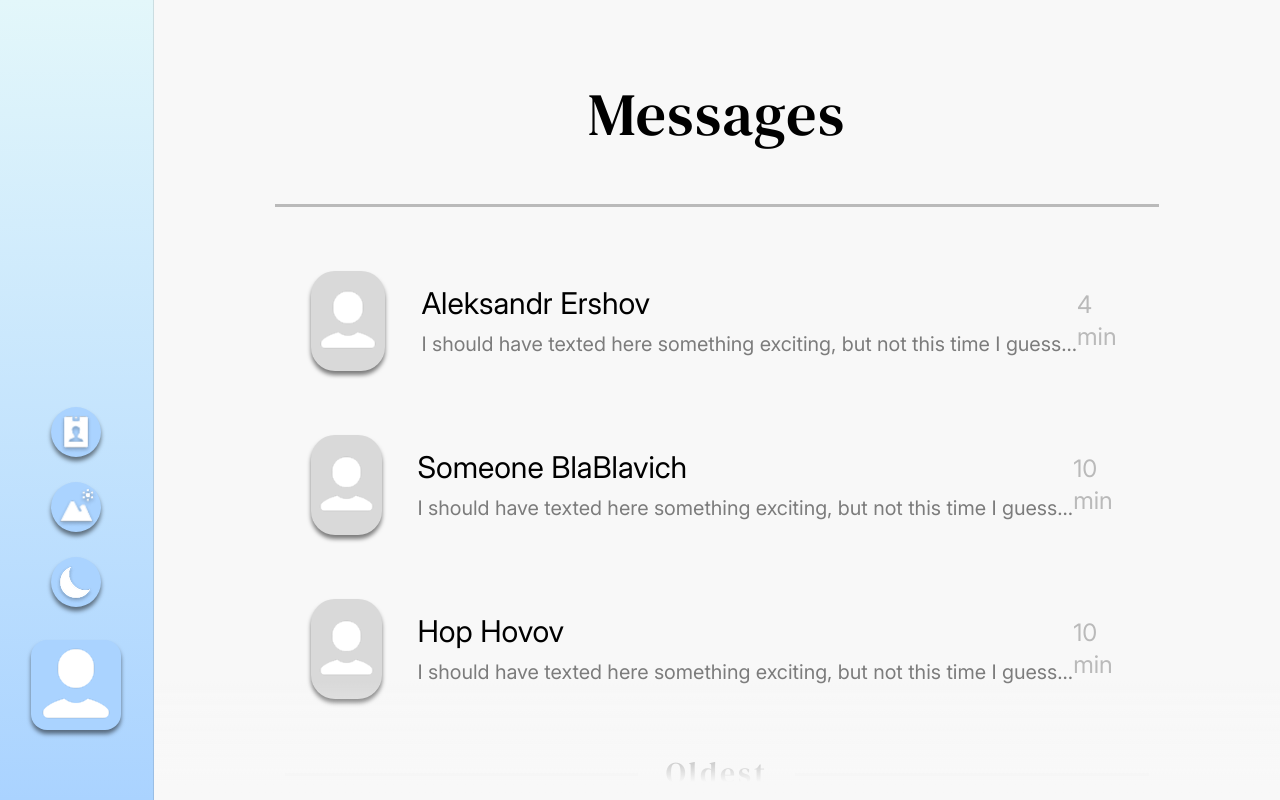
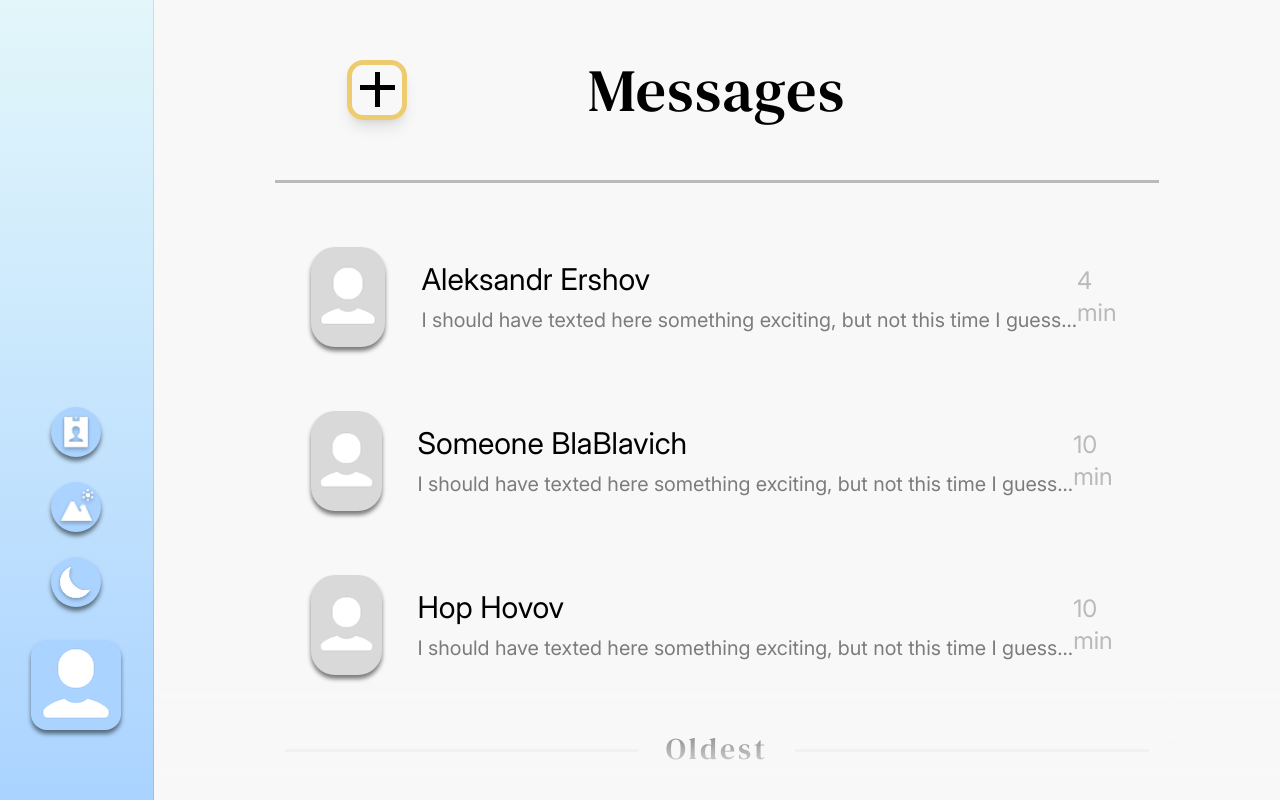
Before and after one commit to AleksandrRise/SkyChat, a React (Vite) app in the folder SkyChat/: page / in a window 1280 px wide. Built offline with nearby package versions, Linux system fonts and the light colour scheme.

Commit message:
Added an add button and styled it

```diff
--- a/SkyChat/src/assets/globals.css
+++ b/SkyChat/src/assets/globals.css
@@ -19,7 +19,8 @@
     /* Colors */
     --color-primary: #AAD3FF;
     --color-secondary: #E3F7FA;
-    --color-accent: #FDC500;
+    --color-accent1: #FDC500;
+    --color-accent2: #EDCC6F;
     --color-textColor: #000000;
     --color-success: #5BB35B;
     --color-error: #F5003D;
@@ -63,5 +64,25 @@
         right: 10px;
     }
 
+    /* When hovered */
+    .addBtnProps:hover { /* Button's Background */
+        @apply bg-accent2 cursor-pointer;
+        box-shadow: 0 0 5px #EDCC6F,
+        0 0 25px #EDCC6F;
+    }
+    .addBtnProps::before { /* Horizontal Line */
+        content: "";
+        @apply absolute top-5 left-2 bg-black w-8.75 h-1.25
+    }
+    .addBtnProps::after { /* Vertical Line */
+        content: "";
+        @apply absolute top-1.75 left-5.75 bg-black w-1.25 h-8.75
+    }
+    .addBtnProps:hover::before { /* Horizontal Line */
+        @apply bg-white
+    }
+    .addBtnProps:hover::after { /* Vertical Line */
+        @apply bg-white
+    }
 
 }
--- a/SkyChat/src/pages/HomeScreen/Header.tsx
+++ b/SkyChat/src/pages/HomeScreen/Header.tsx
@@ -1,8 +1,9 @@
 // Returns a component with an Add User Button and Messages title
 export default function Header() {
-    return <header>
-        <button></button>
-        <h1 className="font-primary text-6xl text-center pb-15 border-b-3
-        border-black/25 tracking-wide">Messages</h1>
+    return <header className="pb-15 border-b-3 border-black/25 relative">
+        <button className="w-15 h-15 bg-transparent rounded-2xl absolute
+        border-5 border-accent2 shadow-lg transition-all addBtnProps
+        left-18 top-0"></button>
+        <h1 className="font-primary text-6xl text-center tracking-wide">Messages</h1>
     </header>
 }
```
